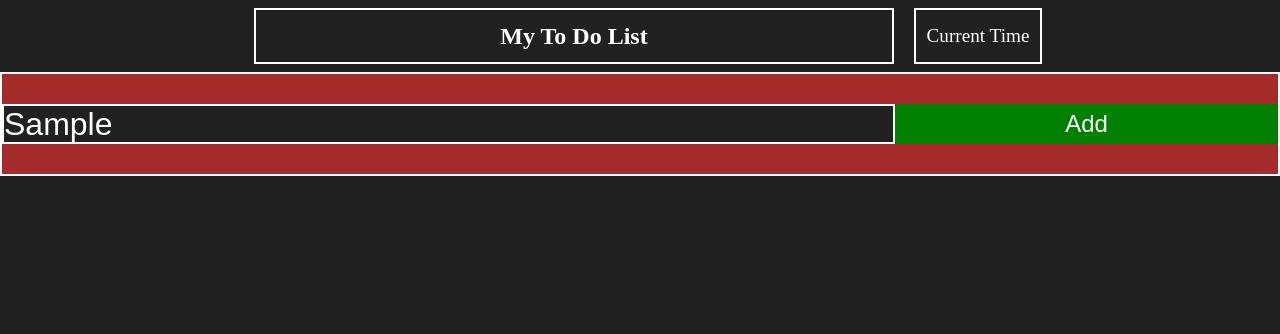
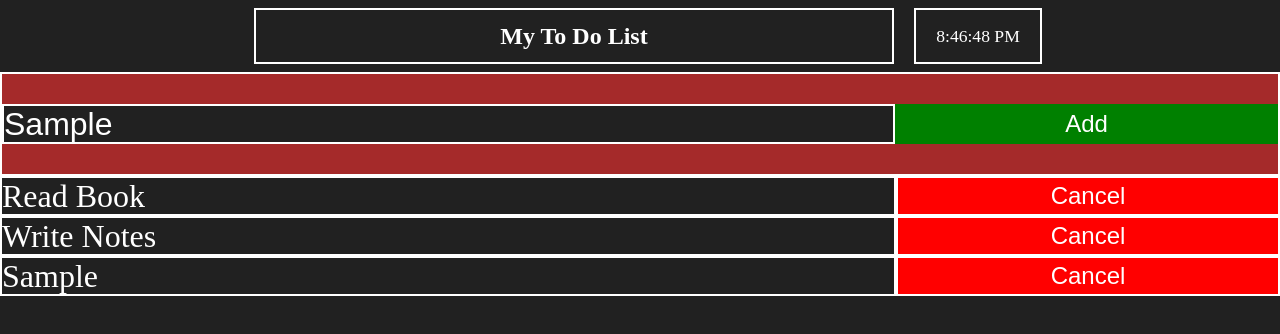
Before and after one commit to behan05/JavaScript, a plain HTML site: page to-do-list/index.html in a window 1280 px wide. Both pictures are taken after typing "Sample" into the empty fields and a click on the button "Add". Drawn offline with Linux system fonts and the light colour scheme.

Commit message:
Complete To Do List Assignment.

```diff
--- a/to-do-list/index.html
+++ b/to-do-list/index.html
@@ -22,13 +22,25 @@
 
     <div class="container">
         <div class="search">
-            <input type="text" name="title" id="title" placeholder="title...">
-            <button type="submit">Add</button>
+            <input type="text" value="" name="title" id="title" placeholder="title...">
+            <button type="submit" id="addBtn">Add</button>
         </div>
         <div class="items">
 
         </div>
     </div>
+
+    <ul>
+        <div id="itemsContainer">
+            <p id="pItems">Read Book</p>
+            <button id="cancel">Cancel</button>
+        </div>
+        <div id="itemsContainer">
+            <p id="pItems">Write Notes</p>
+            <button id="cancel">Cancel</button>
+        </div>
+
+    </ul>
 </body>
 <script src="script.js"></script>
 
--- a/to-do-list/script.js
+++ b/to-do-list/script.js
@@ -0,0 +1,56 @@
+
+(function () {
+    const currentTime = document.querySelector('#time');
+    currentTime.style.fontSize = "1.1rem";
+
+    setInterval(() => {
+        const time = new Date();
+        currentTime.innerHTML = time.toLocaleTimeString();
+    }, 1000);
+})();
+
+function addElement() {
+    const ul = document.querySelector('ul'); // target ul.
+    const addBtn = document.querySelector('#addBtn'); // target ul.
+
+    addBtn.addEventListener('click', () => {
+        const title = document.querySelector('#title').value; // target ul.
+
+        const createDiv = document.createElement('div') //create element.
+        const createPara = document.createElement('p') //create element.
+        const createbtn = document.createElement('button') //create element.
+
+        createDiv.setAttribute('id', 'itemsContainer');
+        createPara.setAttribute('id', 'pItems');
+        createbtn.setAttribute('id', 'cancel');
+
+
+        const addtitle = document.createTextNode(title);
+        createPara.appendChild(addtitle);
+
+        const addBtn = document.createTextNode('Cancel');
+        createbtn.appendChild(addBtn);
+
+        createDiv.appendChild(createPara),
+            createDiv.appendChild(createbtn),
+            ul.appendChild(createDiv);
+    })
+
+
+}
+
+addElement();
+
+
+function removeElement() {
+    const ul = document.querySelector('ul');
+
+    ul.addEventListener('click', (e) => {
+
+        if (e.target.tagName == "BUTTON") {
+            const removeIt = e.target.parentElement;
+            removeIt.remove()
+        }
+    })
+}
+removeElement();
--- a/to-do-list/style.css
+++ b/to-do-list/style.css
@@ -46,12 +46,12 @@ h2 {
     border: 2px solid #fff;
 }
 
-.search{
+.search {
     width: 100%;
     height: 100px;
     display: flex;
     align-items: center;
-    background-color:brown;
+    background-color: brown;
 }
 
 #title {
@@ -61,7 +61,8 @@ h2 {
     outline: none;
     font-size: 2rem;
 }
-input::placeholder{
+
+input::placeholder {
     color: #fff;
     background-color: rebeccapurple;
 }
@@ -73,3 +74,28 @@ button {
     font-size: 1.5rem;
     border: none;
 }
+
+#itemsContainer {
+    width: 100%;
+    height: 40px;
+    outline: none;
+    font-size: 2rem;
+    display: flex;
+}
+
+#pItems {
+    width: 70%;
+    height: 40px;
+    border: 2px solid #fff;
+    outline: none;
+    font-size: 2rem;
+    display: flex;
+}
+
+#cancel {
+    width: 30%;
+    height: 40px;
+    background-color: red;
+    font-size: 1.5rem;
+    border: 2px solid #fff;
+}
```
